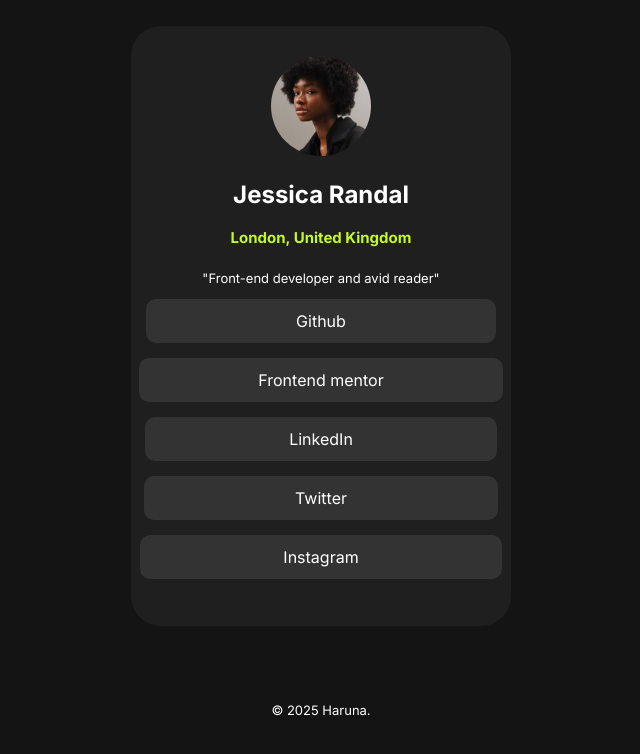
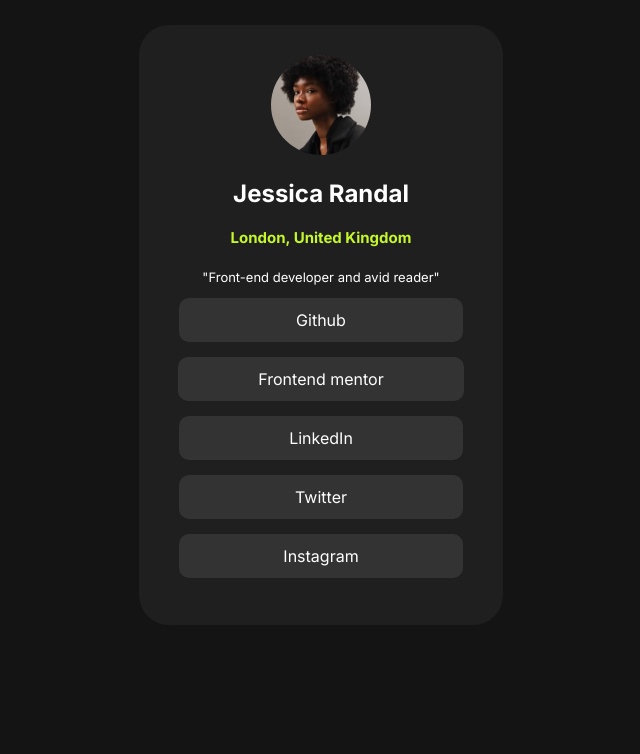
Before and after one commit to Haruna-dev-droid/assignment, a plain HTML site: page index.html in a window 1280 px wide. Shown: the whole page, without its empty margins (319-959 px from the left). Drawn offline with Linux system fonts and the light colour scheme; a web font is replaced by a local one.

Commit message:
added width and some css

```diff
--- a/index.css
+++ b/index.css
@@ -29,37 +29,29 @@ img {
 .link1 {
   background-color: hsl(0, 0%, 20%);
   color: white;
-  padding: 12px 150px;
+  padding: 12px 117px;
   text-align: center;
   text-decoration: none;
   border-radius: 10px;
+  box-sizing: border-box;
   font-family: "Inter", serif;
 }
 .link2 {
   margin-top: 15px;
   background-color: hsl(0, 0%, 20%);
   color: white;
-  padding: 12px 119px;
+  padding: 12px 80px;
   text-align: center;
   text-decoration: none;
   border-radius: 10px;
+  box-sizing: content-box;
   font-family: "Inter", serif;
 }
 .link3 {
   margin-top: 15px;
   background-color: hsl(0, 0%, 20%);
   color: white;
-  padding: 12px 120px;
-  text-align: center;
-  text-decoration: none;
-  border-radius: 10px;
-  font-family: "Inter", serif;
-}
-.link3 {
-  margin-top: 15px;
-  background-color: hsl(0, 0%, 20%);
-  color: white;
-  padding: 12px 144px;
+  padding: 12px 110px;
   text-align: center;
   text-decoration: none;
   border-radius: 10px;
@@ -69,7 +61,7 @@ img {
   margin-top: 15px;
   background-color: hsl(0, 0%, 20%);
   color: white;
-  padding: 12px 151px;
+  padding: 12px 116px;
   text-align: center;
   text-decoration: none;
   border-radius: 10px;
@@ -79,7 +71,7 @@ img {
   margin-top: 15px;
   background-color: hsl(0, 0%, 20%);
   color: white;
-  padding: 12px 143px;
+  padding: 12px 104px;
   text-align: center;
   text-decoration: none;
   border-radius: 10px;
@@ -106,9 +98,12 @@ footer {
   margin-top: 1px;
 }
 
-@media screen and (min-width: 375px) {
+@media screen and (max-width: 375px) {
   body {
-    margin: auto;
-    height: 375;
+    width: 375px;
+    margin-left: 0;
+    margin-right: 100px;
+    display: flex;
+    flex-wrap: wrap;
   }
 }
--- a/index.html
+++ b/index.html
@@ -27,8 +27,5 @@
        <a class="link5" href="https://www.instagram.com/harrygraphics___/?hl=en">Instagram</a>
   </div>
    </div>
-   <footer>
-    <p>&copy; 2025 Haruna.</p>
-   </footer>
 </body>
 </html>
```
